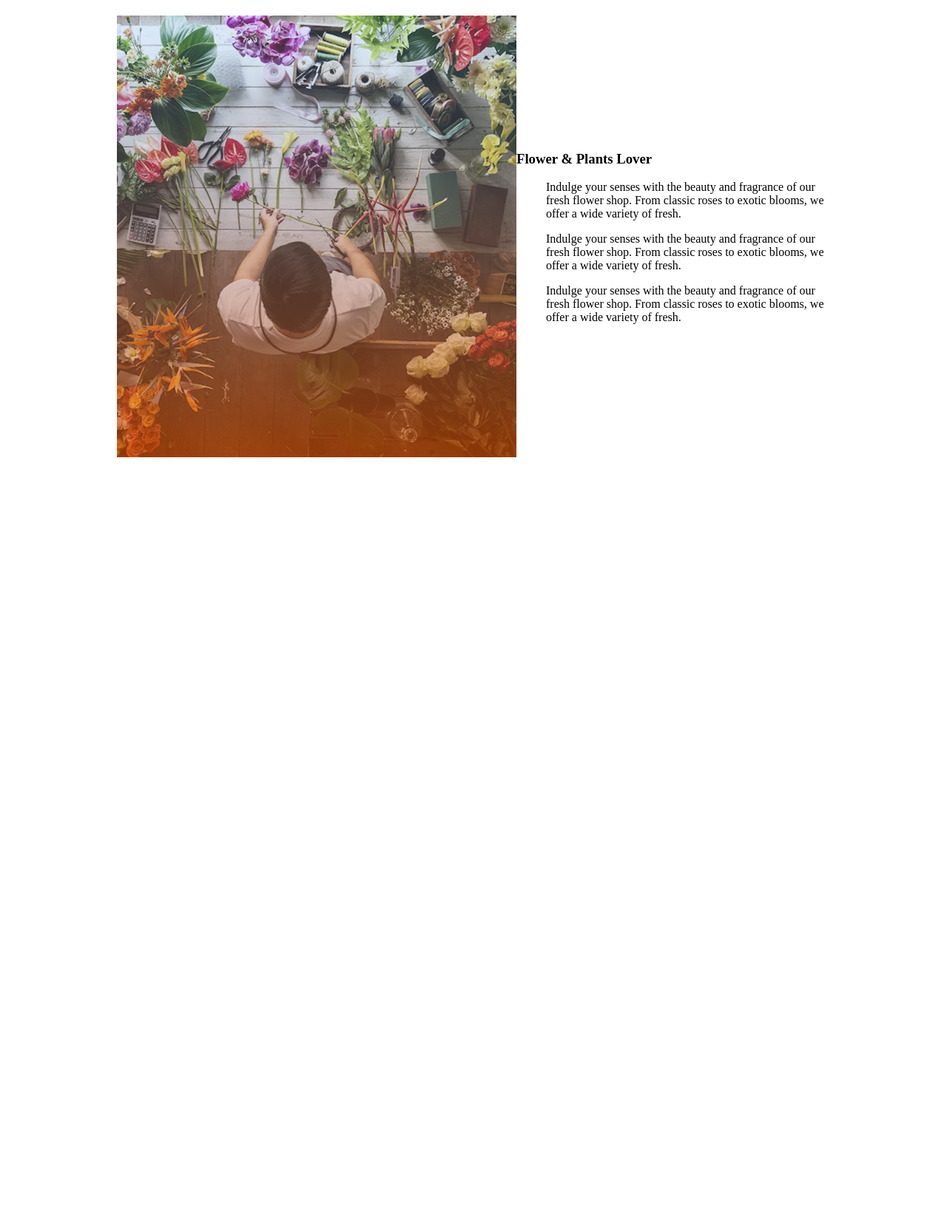
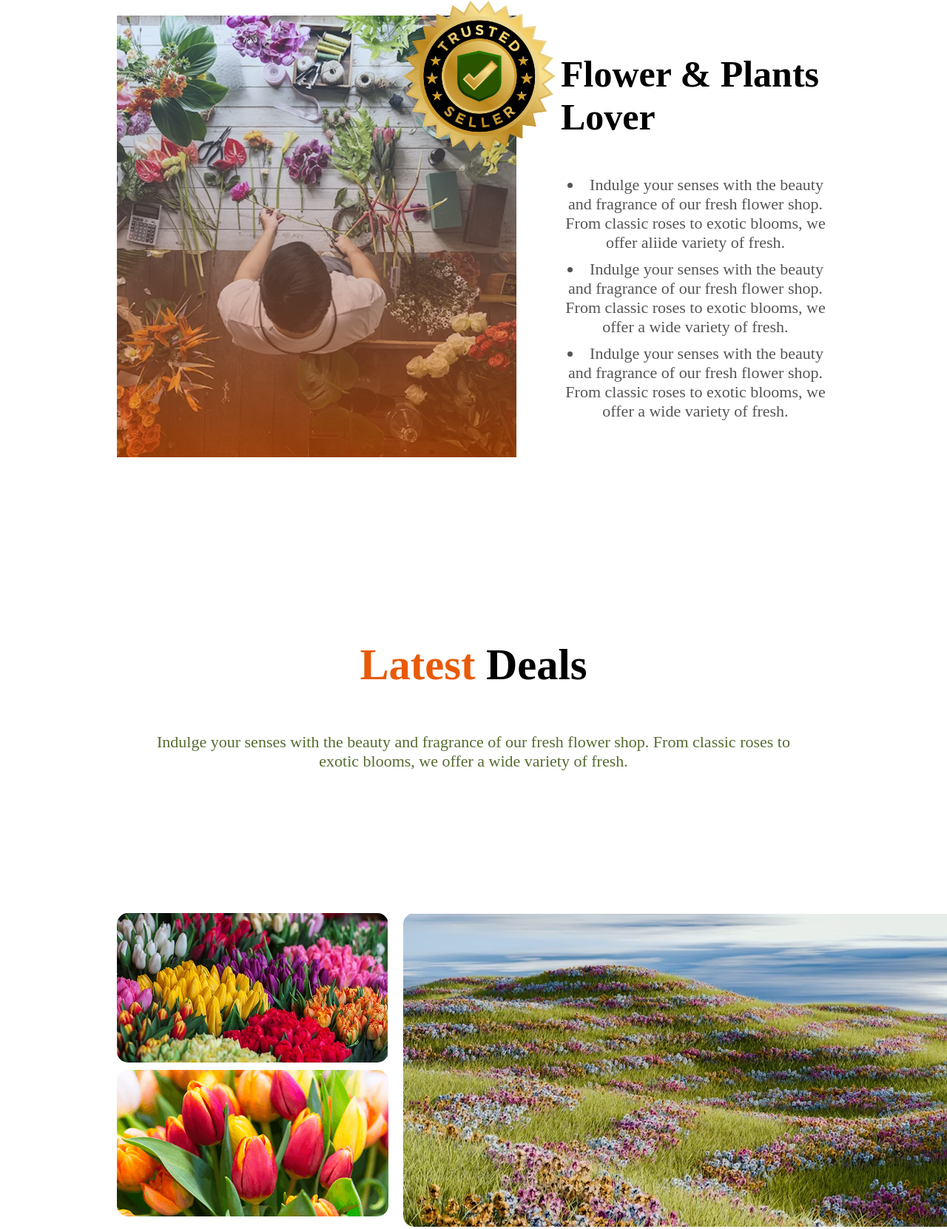
Before and after one commit to shanto-git/Assignment-02, a plain HTML site: page index.html in a window 1280 px wide. Shown: the part 2431-4092 px from the top of the page at 74% size. Before the commit the page ends 3169 px from the top, so only its background shows below. Drawn offline with Linux system fonts and the light colour scheme.

Commit message:
Assignment-02

```diff
--- a/index.html
+++ b/index.html
@@ -90,9 +90,29 @@
             <img src="./assets/flower-store.png" alt="">
             <div class="plants_lover_title">
                 <h3>Flower & Plants Lover</h3>
-                <ul>Indulge your senses with the beauty and fragrance of our fresh flower shop. From classic roses to exotic blooms, we offer a wide variety of fresh.</ul>
-                <ul>Indulge your senses with the beauty and fragrance of our fresh flower shop. From classic roses to exotic blooms, we offer a wide variety of fresh.</ul>
-                <ul>Indulge your senses with the beauty and fragrance of our fresh flower shop. From classic roses to exotic blooms, we offer a wide variety of fresh.</ul>
+                <li>Indulge your senses with the beauty and fragrance of our fresh flower shop. From classic roses to exotic blooms, we offer aliide variety of fresh.</li>
+                <li>Indulge your senses with the beauty and fragrance of our fresh flower shop. From classic roses to exotic blooms, we offer a wide variety of fresh.</li>
+                <li>Indulge your senses with the beauty and fragrance of our fresh flower shop. From classic roses to exotic blooms, we offer a wide variety of fresh.</li>
+            </div>
+        </section>
+        <img id="badge" src="./assets/trusted-badge.png" alt="">
+        <section>
+            <div class="deals-title">
+                <h3><span style="color: #E95A08;">Latest</span>  Deals</h3>
+                <p>Indulge your senses with the beauty and fragrance of our fresh flower shop. From classic roses to exotic blooms, we offer a wide variety of fresh.</p>
+            </div>
+            <div class="deals-bg">
+                <div class="deals-bg2">
+                    <img class="deals-bg0" src="./assets/deal-bloom.png" alt="">
+                    <img class="deals-bg0" src="./assets/deal-ana.png" alt="">
+                </div>
+                <img class="deals-bg1" src="./assets/deal-zabo.png" alt="">
+            </div>
+        </section>
+        <section>
+            <div class="join-title">
+                <h1>Join the colorful Bunch</h1>
+                <input class="join-section" type="email" placeholder="write email"><button class="btn_style">Subscribe</button>
             </div>
         </section>
     </main>
--- a/style/style.css
+++ b/style/style.css
@@ -27,11 +27,6 @@
     align-items: center;
 }
 
-@media screen and (max-width:576px;) {
-    .navbar{
-        visibility: hidden;
-    }
-}
 
 /* header style */
 
@@ -49,11 +44,7 @@
     gap: 10px;
 }
 
-@media screen and(max-width:576px){
-    .head{
-        flex-direction: column-reverse;
-    }
-}
+
 /* plants style */
 
 .plants_title{
@@ -98,8 +89,72 @@
     border: none;
 }
 
+#badge{
+    width: 286px;
+    margin-left: 497px;
+    margin-top: -100%;
+    margin-bottom:40% ;
+}
+
 .plants_lover{
     display: flex;
-    align-items: center;
+    align-items: start;
     margin: 210px 150px 120px;
+    gap: 60px;
 }
+.plants_lover_title{
+    text-justify: auto;
+    gap: 20px ;
+}
+
+.plants_lover_title h3{
+    font-size: 50px;
+    font-weight: bold;
+    color: black;
+}
+
+.plants_lover_title li{
+    font-size: 22px;
+    color: rgb(85, 85, 85);
+    margin-bottom: 10px;
+    text-align: center;
+}
+
+/* deals style */
+
+.deals-title{
+    text-align: center;
+    font-size: 50px;
+    margin: 0 150px;
+    padding: 50px;
+}
+
+.deals-title p{
+    font-size: 22px;
+    color: darkolivegreen;
+}
+
+.deals-bg2{
+    display: grid;
+    grid-template-rows: repeat(2,1fr);
+    border-radius: 15px;
+}
+
+.deals-bg1{
+    border-radius: 15px;
+    gap: 10px 20px;
+}
+
+.deals-bg0{
+    border-radius: 15px;
+}
+.deals-bg{
+    display: flex;
+    margin: 120px 150px;
+    gap: 20px;
+}
+/* join section */
+.join-section{
+    width: 644px;
+    height: 50px;
+}
```
